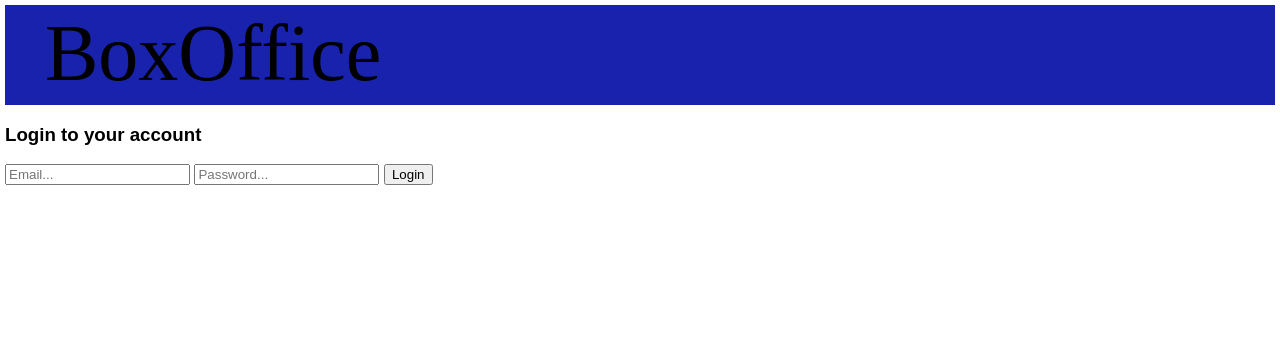
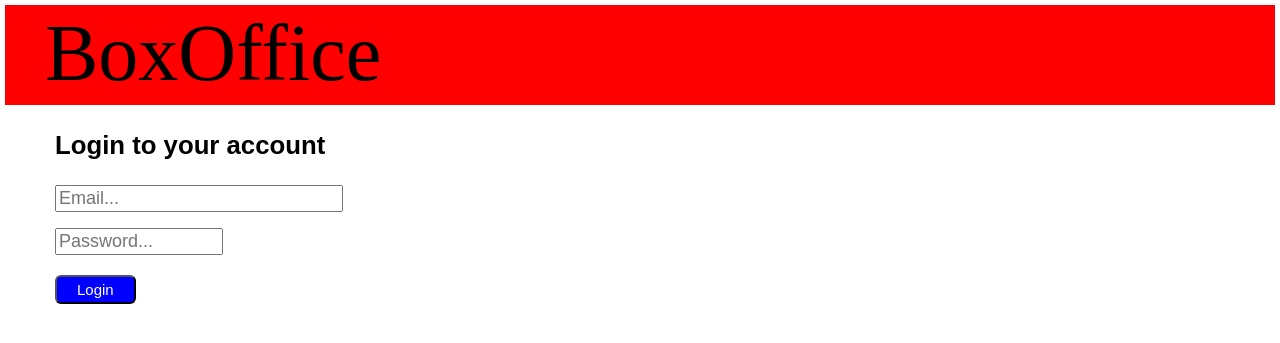
Before and after one commit to pr0spered/FullStack-php, a PHP site: page /login.php in a window 1280 px wide. Shown: the top 343 px of the page. Run offline with PHP 8.4, Linux system fonts and the light colour scheme.

Commit message:
CSS for login page

```diff
--- a/style.css
+++ b/style.css
@@ -4,7 +4,7 @@ body {
 }
 
 #header {
-    background-color: rgb(24, 34, 173);
+    background-color: red;
     height: 100px;
 }
 
@@ -31,6 +31,7 @@ body {
 #login a {
     color: rgb(0, 0, 0);
     font-size: 22px;
+    text-decoration: none;
 }
 
 #login:hover {
@@ -200,3 +201,40 @@ body {
 .available:hover{
     cursor: pointer;
 }
+
+.login-page {
+    margin-left: 50px;
+    font-size: 22px;
+}
+
+.login-page input {
+	display: block;
+	margin-top: 16px;
+}
+
+#login-button {
+    margin-top: 20px;
+    border-radius: 6px;
+    color: white;
+    font-size: 15px;
+    background-color: blue;
+    padding: 4px 20px;
+}
+
+#login-button:hover {
+    opacity: 0.9;
+}
+
+#login-email {
+    width: 280px;
+    font-size: 18px;
+}
+
+#login-password {
+    width: 160px;
+    font-size: 18px;
+}
+
+.error {
+    color: red;
+}
```
